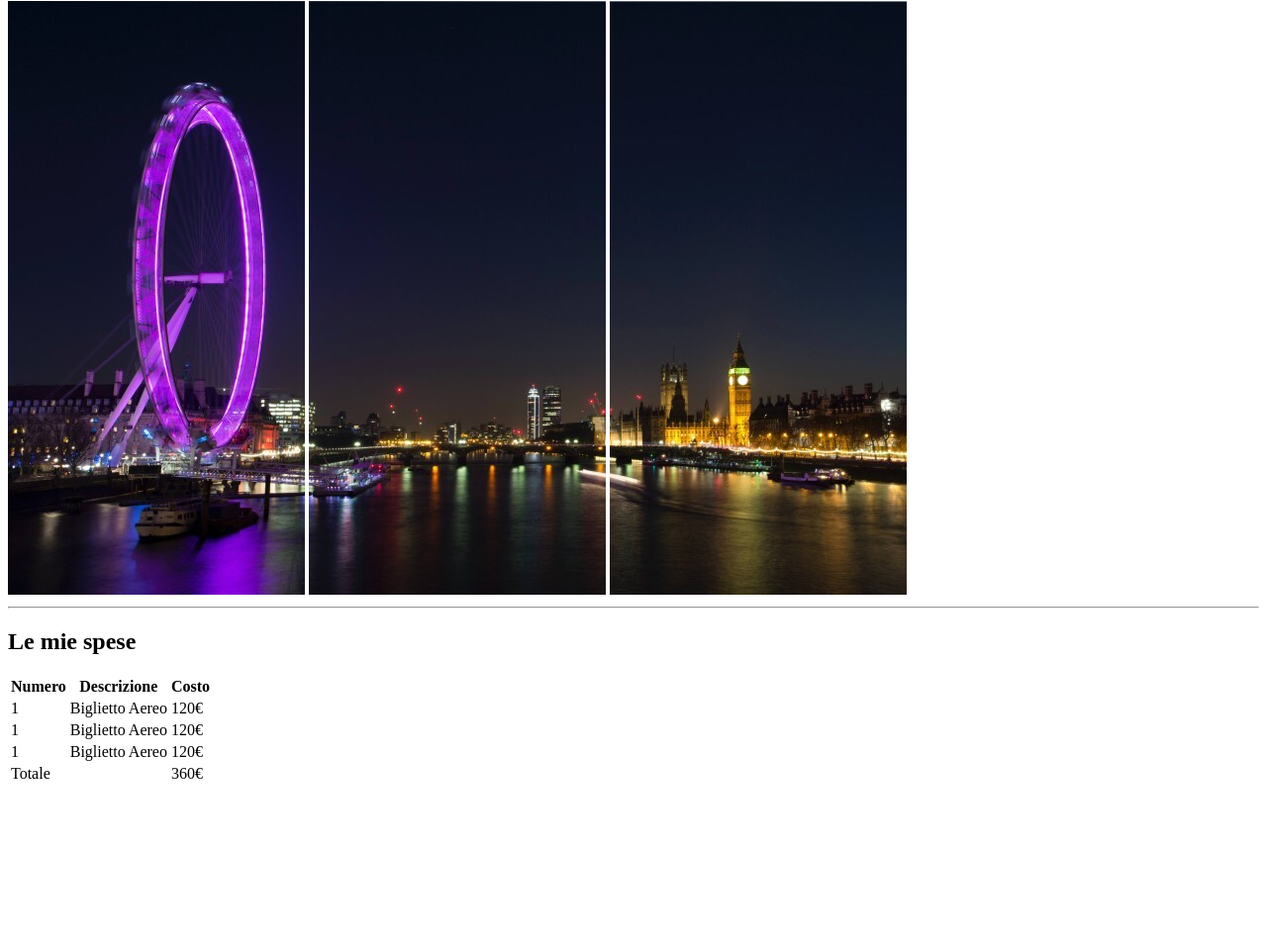
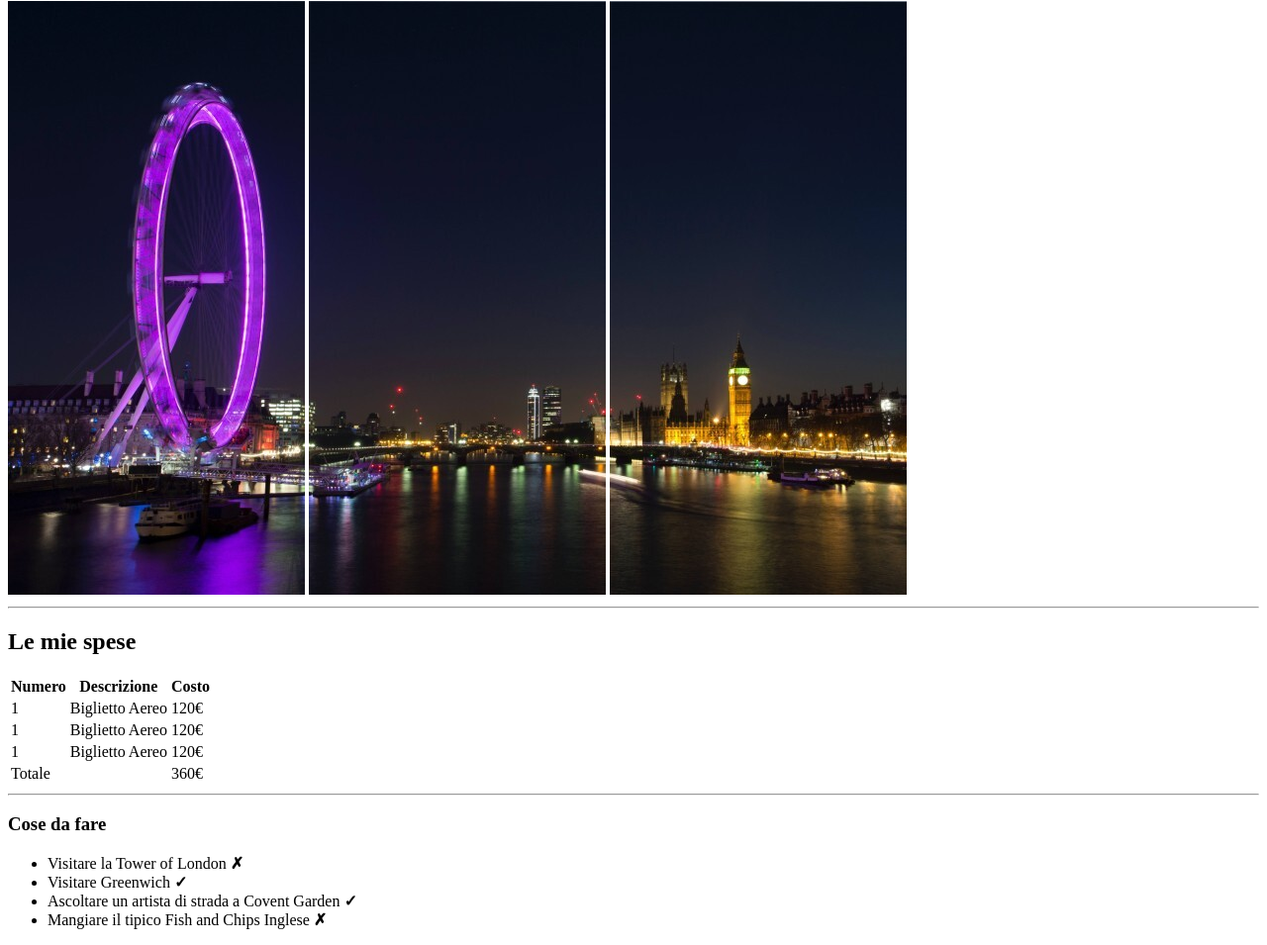
Before and after one commit to sgraziola/html-london-trip, a plain HTML site: page index.html in a window 1280 px wide. Shown: the part 79-1034 px from the top of the page at 99% size. Before the commit the page ends 881 px from the top, so only its background shows below. Drawn offline with Linux system fonts and the light colour scheme.

Commit message:
london trip to-do list commit

```diff
--- a/index.html
+++ b/index.html
@@ -54,8 +54,18 @@
         </table>
     </section>
 <!-- fine tabella spese -->
-
+<!-- inizio To-do list -->
+    <hr>
+    <section>
+        <h3>Cose da fare</h3>
+         <ul>
+            <li>Visitare la Tower of London <strong>&cross;</strong></li>
+            <li>Visitare Greenwich <strong>&check;</strong></li>
+            <li>Ascoltare un artista di strada a Covent Garden <strong>&check;</strong></li>
+            <li>Mangiare il tipico Fish and Chips Inglese <strong>&cross;</strong></li>
+        </ul>
     </section>
+<!-- fine To-do list -->
 
 </body>
 </html>
```
